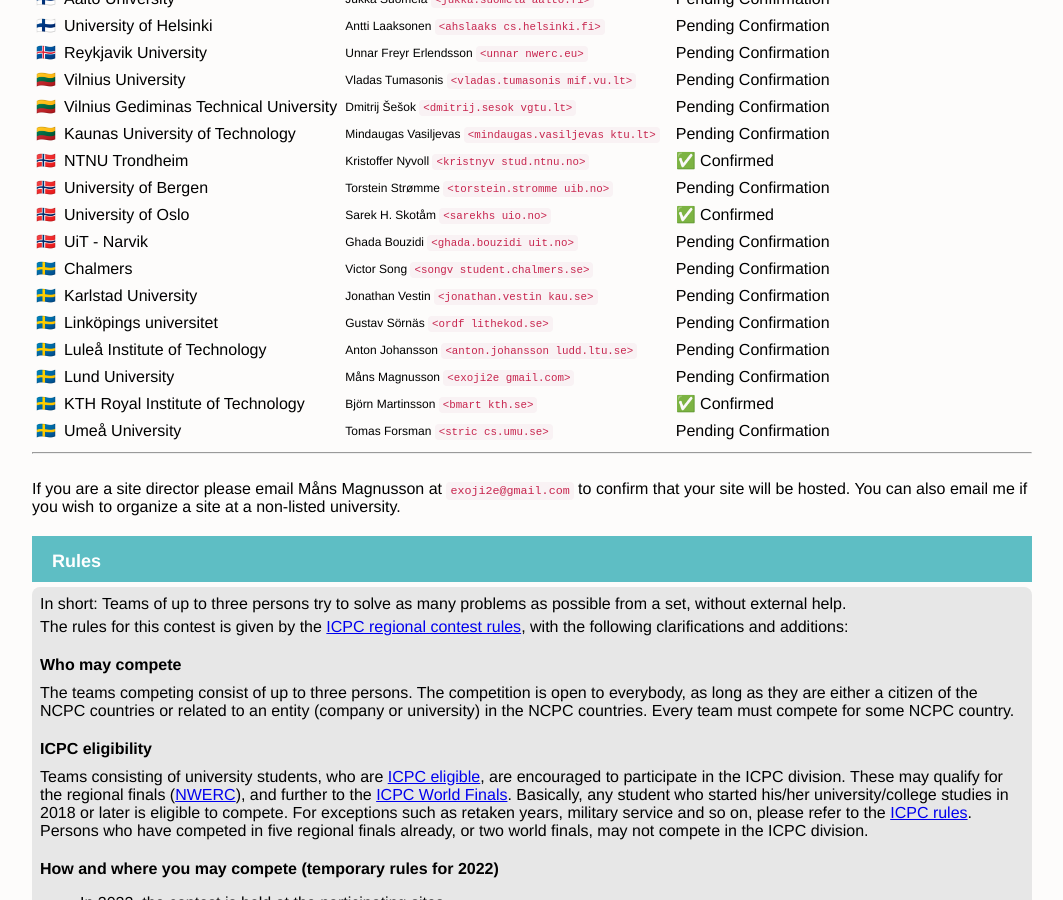
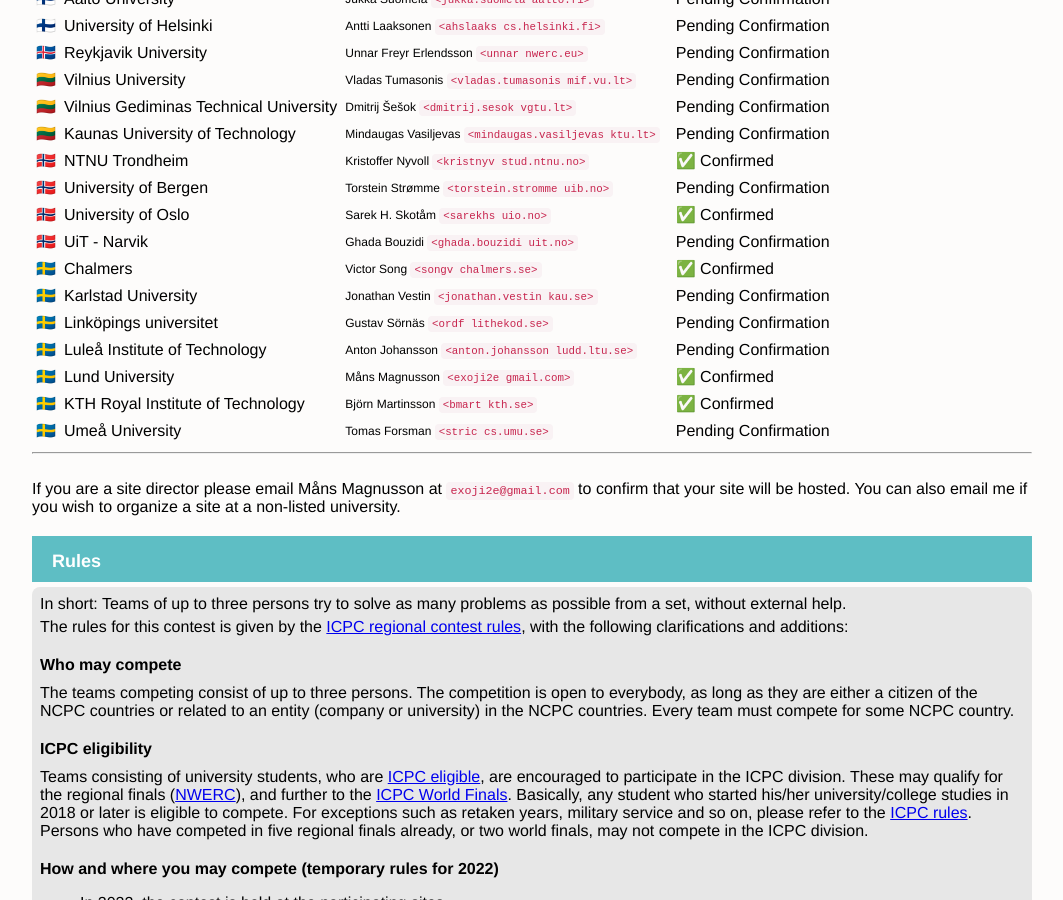
Before and after one commit to icpc/ncpc-web, a Jekyll site: the page built from ncpc2022/index.md, in a window 1280 px wide and 900 px high, scrolled down 1192 px. Shown: the whole window, without its empty margins (108-1171 px from the left). Built offline with Jekyll 4.4.1, drawn with Linux system fonts in a browser that asks for light colours.

Commit message:
[2022] confirm more sites

```diff
--- a/_data/ncpc2022sites.yml
+++ b/_data/ncpc2022sites.yml
@@ -101,8 +101,8 @@
   unis:
   - name : Chalmers
     contact: Victor Song
-    email: 'songv student.chalmers.se'
-    confirmed: false
+    email: 'songv chalmers.se'
+    confirmed: true
 
   - name : Karlstad University
     contact: Jonathan Vestin
@@ -122,7 +122,7 @@
   - name : Lund University
     contact: Måns Magnusson
     email: 'exoji2e gmail.com'
-    confirmed: false
+    confirmed: true
 
   - name : KTH Royal Institute of Technology
     contact: Björn Martinsson
```
